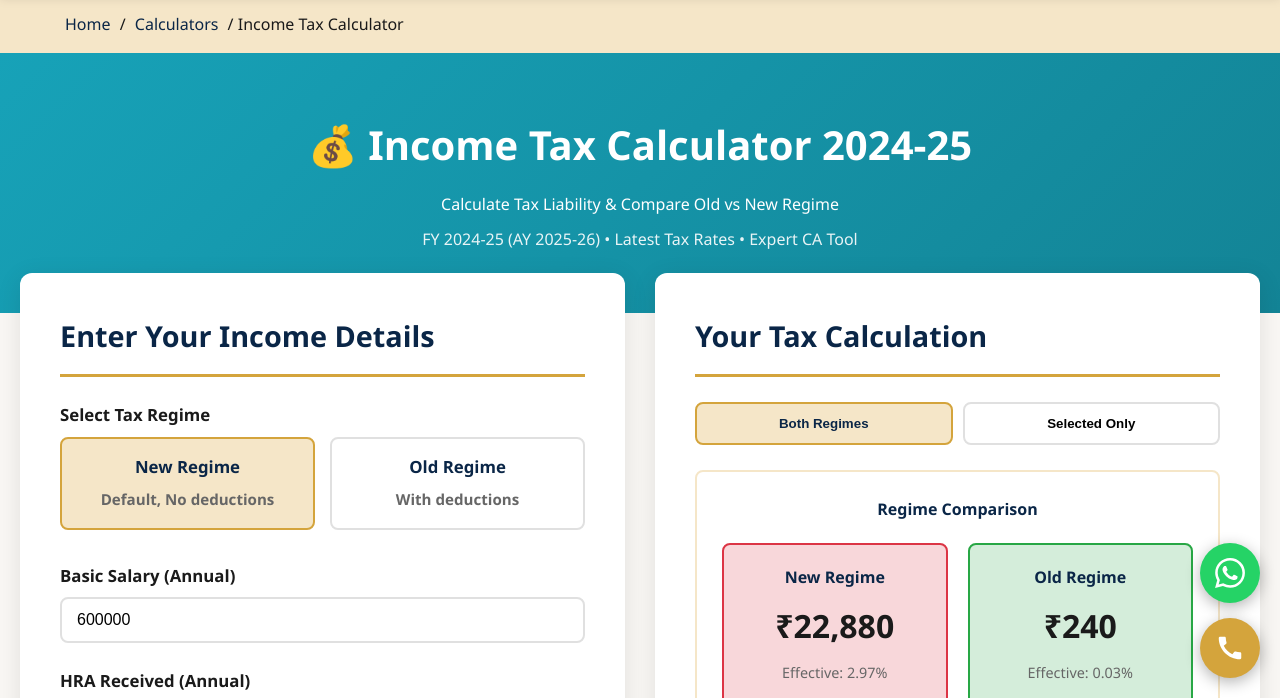
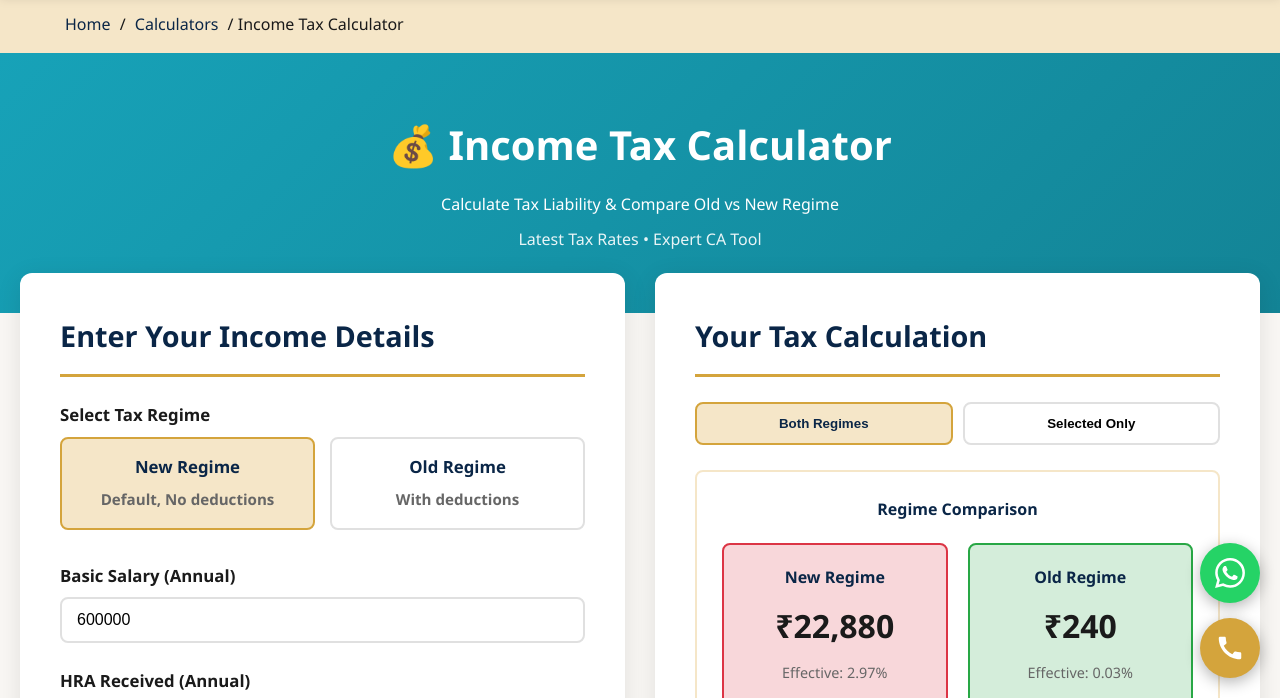
Before and after one commit to sidhiandassociates/sidhiandassociates.github.io, a plain HTML site: page calculator/income-tax-calculator/index.html in a window 1280 px wide. Shown: the part 102-800 px from the top of the page. Drawn offline with Linux system fonts and the light colour scheme.

Commit message:
Update index.html

```diff
--- a/calculator/income-tax-calculator/index.html
+++ b/calculator/income-tax-calculator/index.html
@@ -7,10 +7,10 @@
     <link rel="icon" href="/sidhi.png" type="image/png" />
 
     <!-- Primary Meta Tags -->
-    <title>Income Tax Calculator 2024-25 - Old vs New Regime Comparison | Free Tool</title>
-    <meta name="title" content="Income Tax Calculator 2024-25 - Old vs New Regime Comparison">
-    <meta name="description" content="Free Income Tax Calculator for FY 2024-25. Compare old vs new tax regime. Calculate tax liability, deductions, take-home salary. By Sidhi & Associates CAs.">
-    <meta name="keywords" content="income tax calculator, tax calculator 2024-25, old vs new tax regime, income tax calculation, tax saver calculator, take home salary calculator">
+    <title>Income Tax Calculator - Old vs New Regime Comparison | Free Tool</title>
+    <meta name="title" content="Income Tax Calculator - Old vs New Regime Comparison">
+    <meta name="description" content="Free Income Tax Calculator. Compare old vs new tax regime. Calculate tax liability, deductions, take-home salary. By Sidhi & Associates CAs.">
+    <meta name="keywords" content="income tax calculator, tax calculator, old vs new tax regime, income tax calculation, tax saver calculator, take home salary calculator">
     <meta name="robots" content="index, follow, max-image-preview:large">
 
     <!-- Canonical -->
@@ -600,9 +600,9 @@
 
     <section class="hero">
         <div class="container">
-            <h2>💰 Income Tax Calculator 2024-25</h2>
+            <h2>💰 Income Tax Calculator</h2>
             <p>Calculate Tax Liability & Compare Old vs New Regime</p>
-            <p style="font-size: 1em; opacity: 0.9; margin-top: 10px;">FY 2024-25 (AY 2025-26) • Latest Tax Rates • Expert CA Tool</p>
+            <p style="font-size: 1em; opacity: 0.9; margin-top: 10px;">Latest Tax Rates • Expert CA Tool</p>
         </div>
     </section>
 
```
